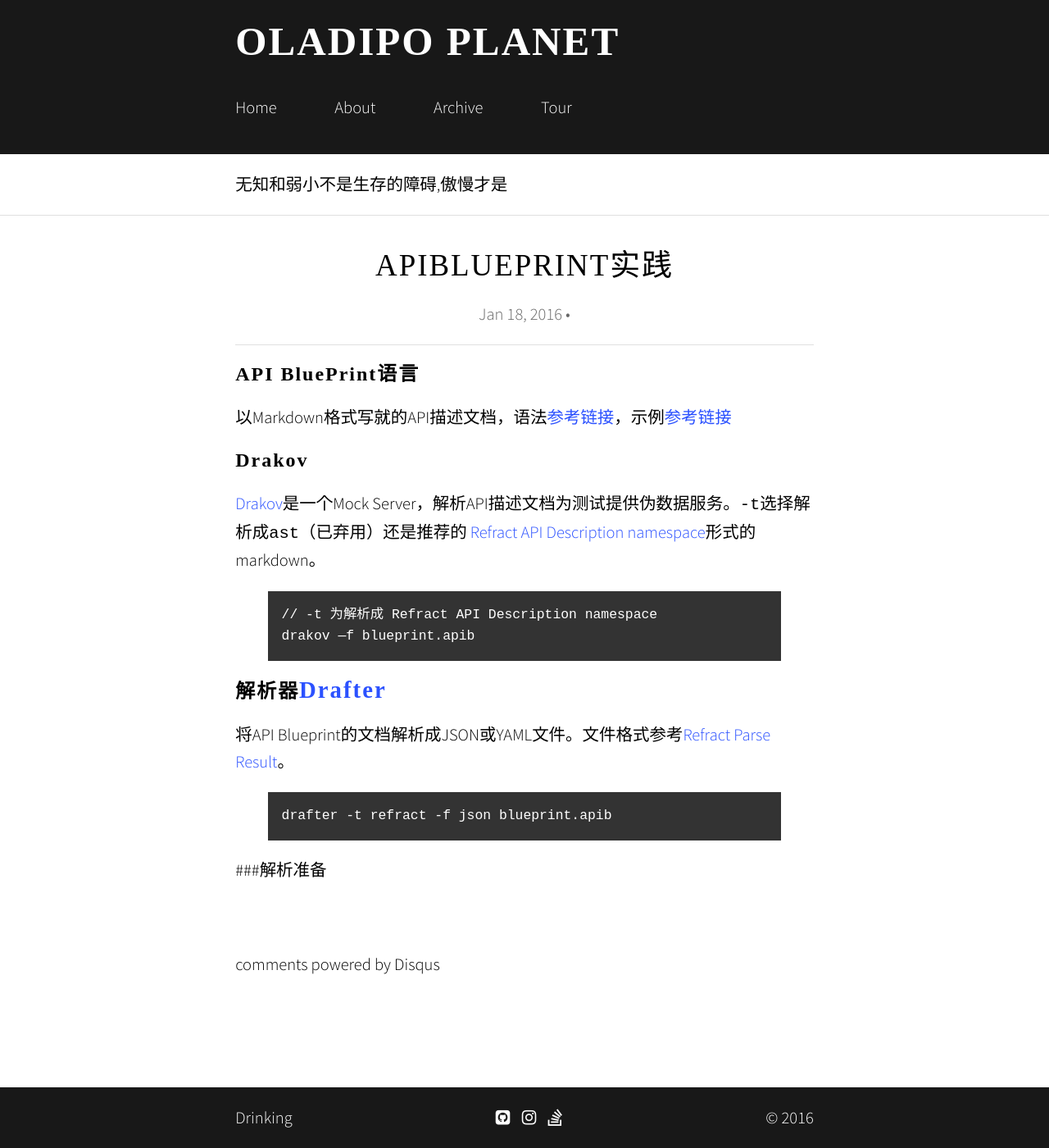
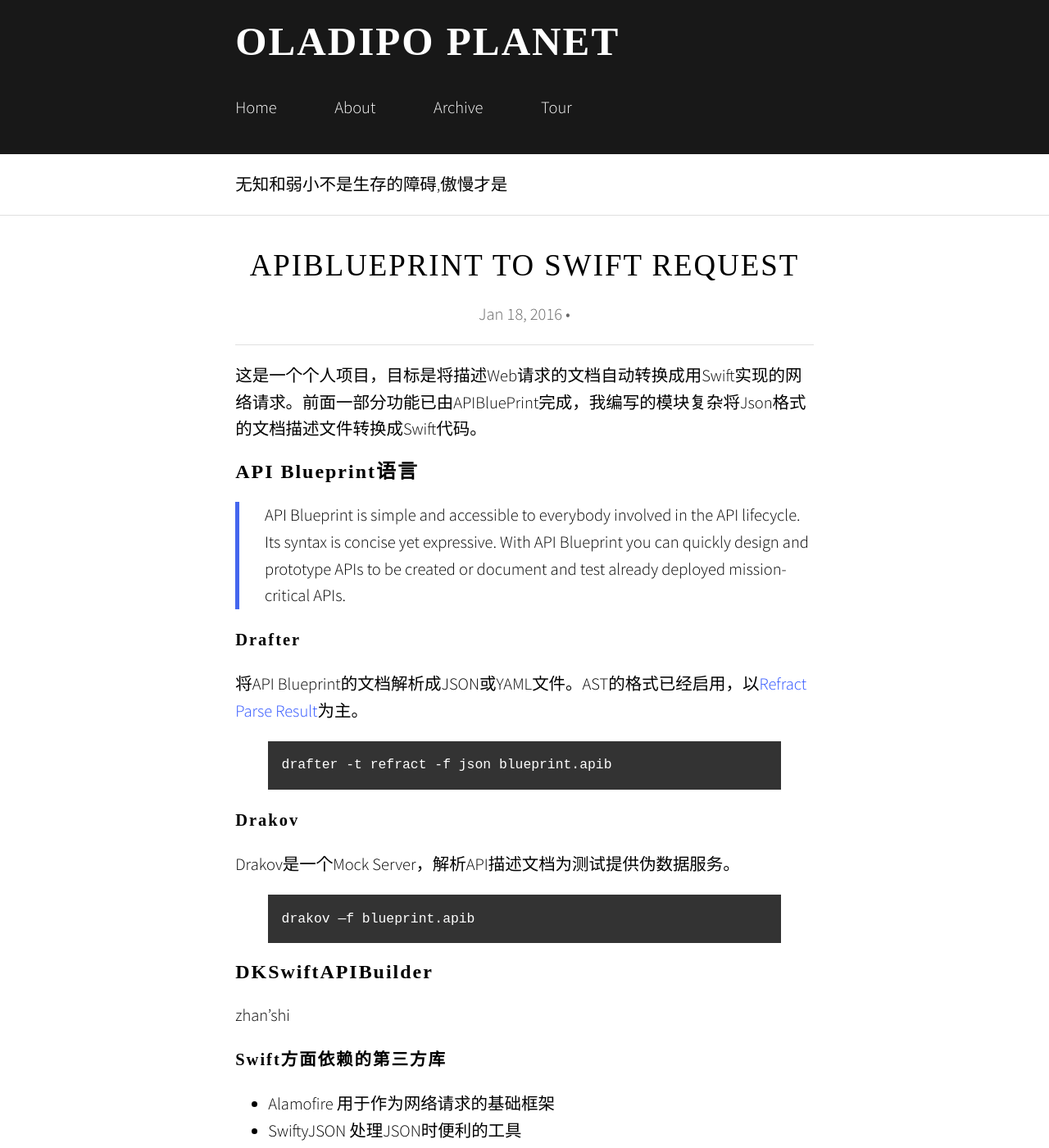
Before and after one commit to drinking/drinking.github.io, a Jekyll site: the page built from _posts/2016-01-18-api-blue-print.markdown, in a window 1280 px wide and 1400 px high. Shown: the whole window at 82% size. Built offline with Jekyll 4.4.1, drawn with Linux system fonts in a browser that asks for light colours; nearby versions of some CDN libraries; some web fonts are replaced; comment, search, counter and statistics services are not loaded; some of the changed text lies outside the part shown.

```diff
--- a/_posts/2016-01-18-api-blue-print.markdown
+++ b/_posts/2016-01-18-api-blue-print.markdown
@@ -1,28 +1,55 @@
 ---
 layout: post
-title: APIBluePrint实践
+title: APIBlueprint To Swift Request
 date: 2016-01-18 18:39:48 +0800
 comments: true
 categories:
 ---
 
-### API BluePrint语言
-以Markdown格式写就的API描述文档，语法[参考链接](https://github.com/apiaryio/api-blueprint/blob/master/API%20Blueprint%20Specification.md)，示例[参考链接](https://github.com/apiaryio/api-blueprint/tree/master/examples)
+这是一个个人项目，目标是将描述Web请求的文档自动转换成用Swift实现的网络请求。前面一部分功能已由APIBluePrint完成，我编写的模块复杂将Json格式的文档描述文件转换成Swift代码。
 
-### Drakov
-[Drakov](https://www.npmjs.com/package/drakov)是一个Mock Server，解析API描述文档为测试提供伪数据服务。`-t`选择解析成`ast`（已弃用）还是推荐的 [Refract API Description namespace](https://github.com/refractproject/refract-spec/blob/master/namespaces/api-description-namespace.md)形式的markdown。
+### API Blueprint语言
+> API Blueprint is simple and accessible to everybody involved in the API lifecycle. Its syntax is concise yet expressive. With API Blueprint you can quickly design and prototype APIs to be created or document and test already deployed mission-critical APIs.
 
-{% highlight text %}
-// -t 为解析成 Refract API Description namespace
-drakov —f blueprint.apib
-{% endhighlight %}
-
-### 解析器[Drafter](https://github.com/apiaryio/drafter)
-将API Blueprint的文档解析成JSON或YAML文件。文件格式参考[Refract Parse Result](https://github.com/refractproject/refract-spec/blob/master/namespaces/parse-result-namespace.md)。
+#### Drafter
+将API Blueprint的文档解析成JSON或YAML文件。AST的格式已经启用，以[Refract Parse Result](https://github.com/refractproject/refract-spec/blob/master/namespaces/parse-result-namespace.md)为主。
 
 {% highlight text %}
 drafter -t refract -f json blueprint.apib
 {% endhighlight %}
 
+#### Drakov
+Drakov是一个Mock Server，解析API描述文档为测试提供伪数据服务。
+{% highlight text %}
+drakov —f blueprint.apib
+{% endhighlight %}
 
-###解析准备
+
+### DKSwiftAPIBuilder
+zhan'shi
+
+#### Swift方面依赖的第三方库
+- Alamofire 用于作为网络请求的基础框架
+- SwiftyJSON 处理JSON时便利的工具
+- Coolie 将JSON转换成Swift中的Model工具
+
+### 进度
+
+#### 已完成
+- 将JSON描述文件转换成便于使用的Swift对象
+- 用Coolie将HttpResponse解析成Model
+
+#### 进行中
+- 基于Alamofire构建的基础Web请求服务
+
+#### 待完成
+- Chain Request
+- Request with Params
+- 增加代理层，处理特殊的转换请求
+
+
+### 资料索引
+- [ApiBluePrint语法](https://github.com/apiaryio/api-blueprint/blob/master/API%20Blueprint%20Specification.md)
+- [ApiBluePrint示例](https://github.com/apiaryio/api-blueprint/tree/master/examples)
+- [Drakov](https://www.npmjs.com/package/drakov)
+- [Drafter](https://github.com/apiaryio/drafter)
```
Also changed, not shown: _posts/2016-02-01-article-review.markdown (added, +58 -0 lines), assets/img/162-3/IMG_1546.jpg (added), assets/img/162-3/IMG_1558.jpg (added), assets/img/162-3/IMG_1561.jpg (added), assets/img/162-3/IMG_1562.jpg (added), assets/img/162-3/IMG_1580.jpg (added), assets/img/162-3/IMG_1585.jpg (added), assets/img/162-3/IMG_1590.jpg (added), assets/img/162-3/IMG_1599.jpg (added), 1 other file.
